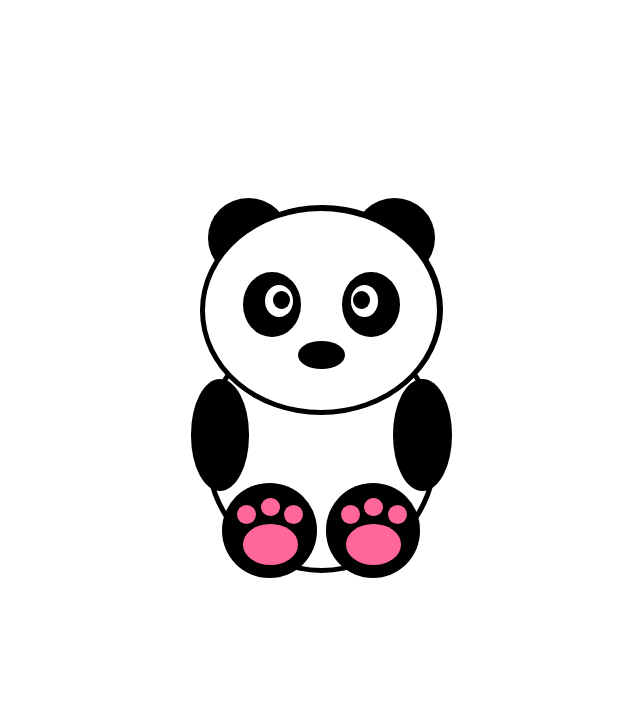
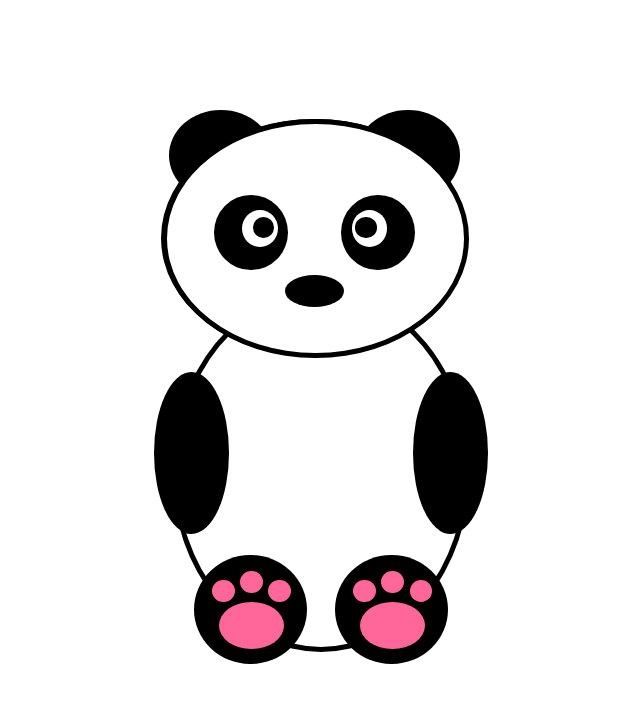
Before and after one commit to LorenMB/LorenMB.github.io, a plain HTML site: page index.html in a window 1280 px wide. Shown: the whole page, without its empty margins (324-964 px from the left). Drawn offline with Linux system fonts and the light colour scheme.

Commit message:
edit shape of panda

```diff
--- a/css/main.css
+++ b/css/main.css
@@ -2,9 +2,8 @@
     position:relative;
     margin:auto;
     display:block;
-    margin-top:8%;
-    width:450px;
-    height:550px;
+    width:45vw;
+    height:55vw;
     background:none;
 }
 
@@ -14,26 +13,26 @@
     top: 40%;
     left: 25%;
     width:50%;
-    height:44%;
+    height:50%;
     border-radius:50%;
     border: 5px solid black;
 }
 .foot-left{
     background: black;
     position: absolute;
-    top: 65%;
+    top: 74%;
     left: 6%;
-    width: 42%;
-    height: 39%;
+    width: 39%;
+    height: 31%;
     border-radius:50%;
 }
 .foot-right{
     background: black;
     position: absolute;
-    top: 65%;
+    top: 74%;
     right: 6%;
-    width: 42%;
-    height: 39%;
+    width: 39%;
+    height: 31%;
     border-radius:50%;
 }
 .middle{
@@ -76,9 +75,9 @@
     background: black;
     position: absolute;
     top: -50%;
-    right: -4%;
+    right: -1%;
     width: 103%;
-    height: 82%;
+    height: 65%;
     border-radius:50%;
     border: 5px solid black;
     z-index: 2;
```
